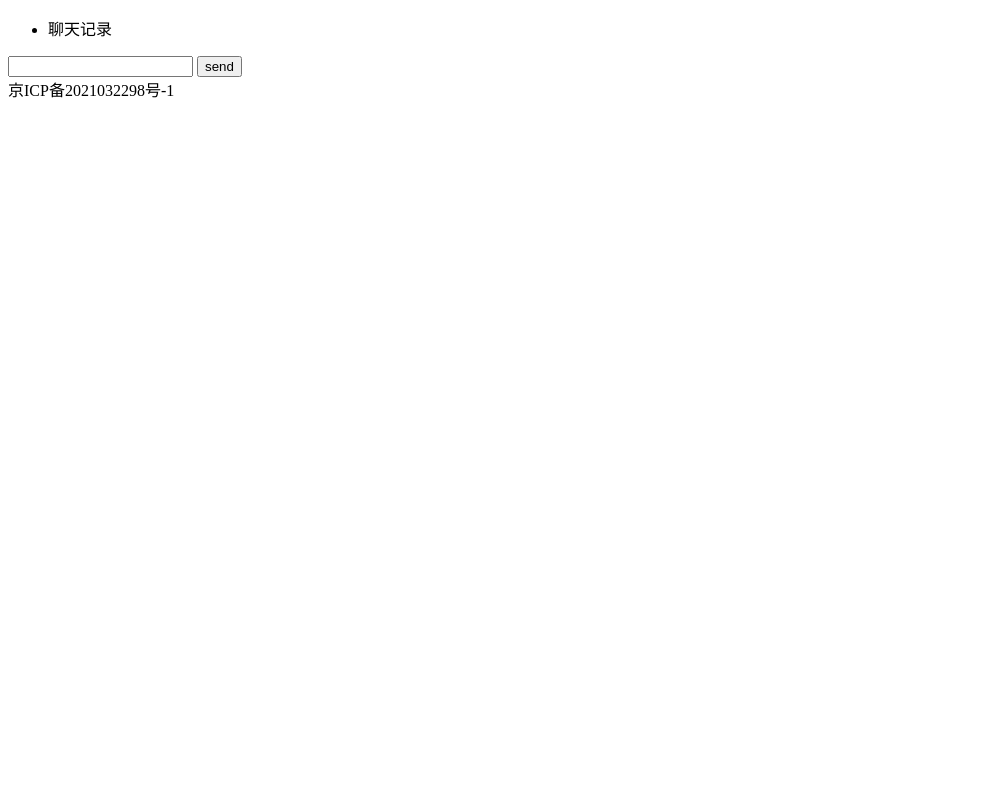
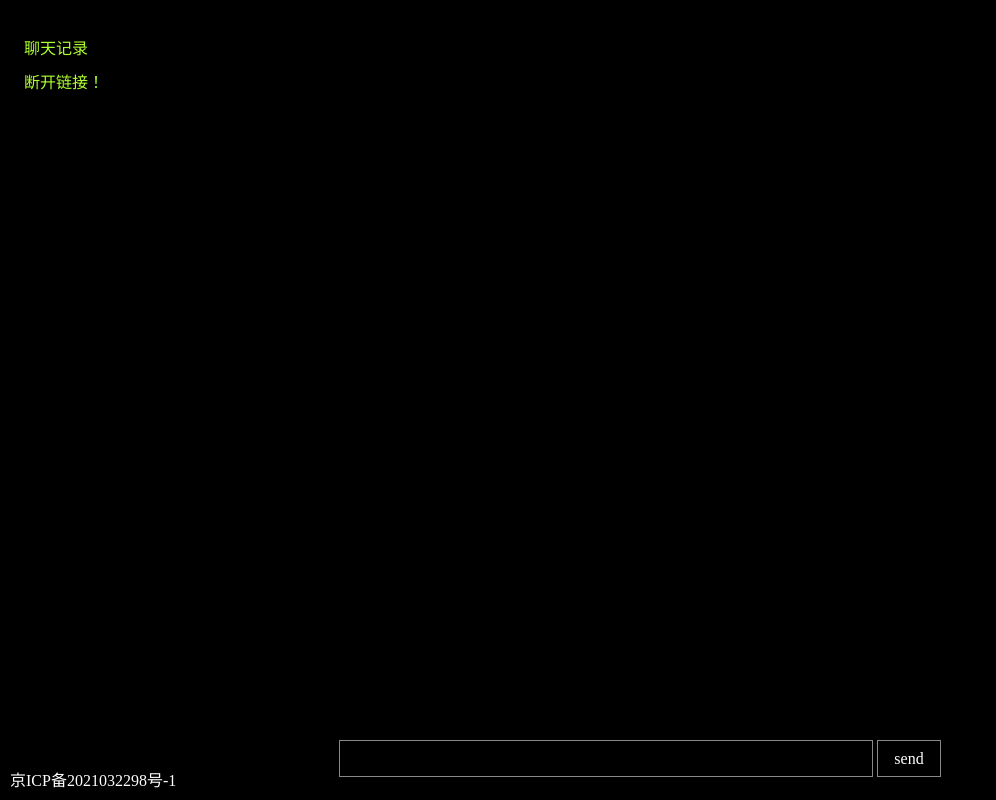
Before and after one commit to drshare/talk-lit, a website: page public/index.html in a window 1280 px wide. Shown: the whole page, without its empty margins (0-996 px from the left). Drawn offline with Linux system fonts and the light colour scheme; the site is published under a folder, as on GitHub Pages, so addresses that start at the root find nothing.

Commit message:
fix: 访问地址

```diff
--- a/app.js
+++ b/app.js
@@ -5,7 +5,7 @@ const express = require('express');
 const app = express();
 const path = require('path');
 const server = require('http').createServer(app);
-app.use(express.static(path.join(__dirname, './', 'public')));
+app.use('/chat', express.static(path.join(__dirname, './', 'public')));
 
 server.listen(SERVER_PORT, () => console.log(`Server is listening on ${SERVER_PORT}`));
 // socket
--- a/public/index.html
+++ b/public/index.html
@@ -4,9 +4,9 @@
     <meta charset="UTF-8">
     <meta http-equiv="X-UA-Compatible" content="IE=edge">
     <meta name="viewport" content="width=device-width, initial-scale=1.0">
-    <link rel="stylesheet" href="/css/normalize.css">
-    <link rel="stylesheet" href="/css/index.css">
-    <script lang="js" src="/js/index.js"></script>
+    <link rel="stylesheet" href="./css/normalize.css">
+    <link rel="stylesheet" href="./css/index.css">
+    <script lang="js" src="./js/index.js"></script>
     <title>talk</title>
 </head>
 <body>
--- a/server/express.js
+++ b/server/express.js
@@ -4,6 +4,6 @@ const express = require('express');
 const app = express();
 const path = require('path');
 const server = require('http').createServer(app);
-app.use(express.static(path.join(__dirname, '../', 'public')));
+app.use('/chat', express.static(path.join(__dirname, '../', 'public')));
 
 server.listen(SERVER_PORT, () => console.log(`Server is listening on ${SERVER_PORT}`));
```
Also changed, not shown: .github/workflows/giteeSync.yml (added).
